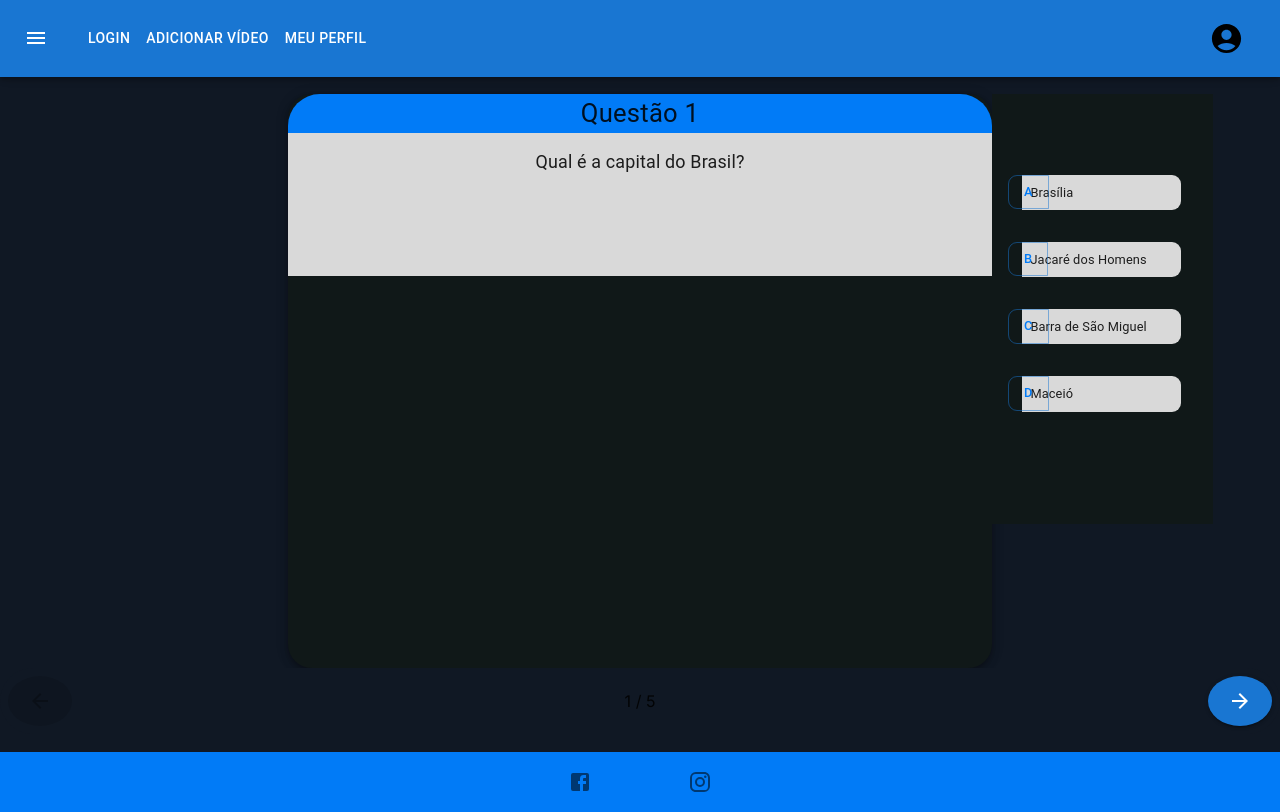
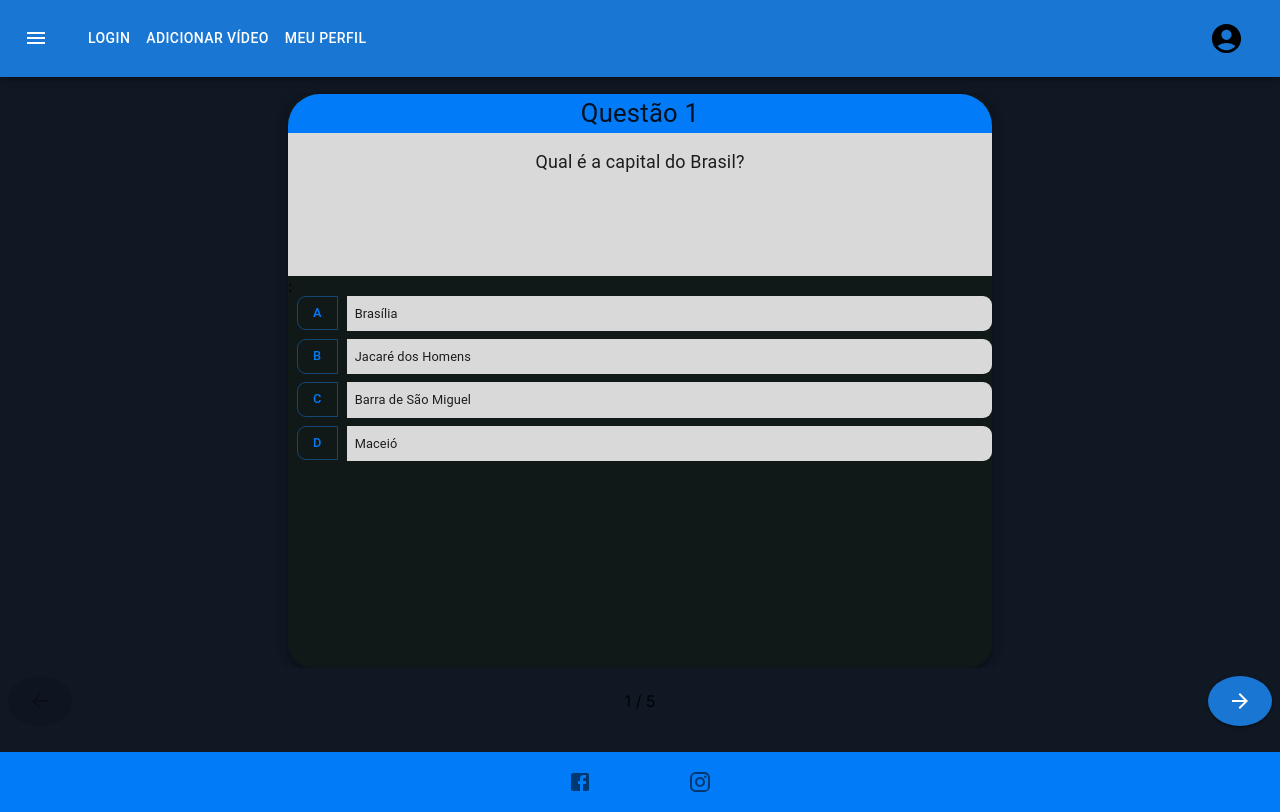
Before and after one commit to AulaOnline/AulaOnline, a React (Create React App) app: page /questionario in a window 1280 px wide. Built offline with nearby package versions, Linux system fonts and the light colour scheme.

Commit message:
questionario praticamente pronto

```diff
--- a/src/Pages/Questionario.js
+++ b/src/Pages/Questionario.js
@@ -108,18 +108,18 @@ export default function Questionario() {
                     textAlign: "center"
                 }}
             >
-                <Paper elevation={5} xs="12" md="12" sx={{ borderRadius: 6, bgcolor: "#101818", height: "85%", width: "55%" }}>
-                    <Grid container xs="12" md="12" direction="column" alignItems="center" sx={{ height: '100%', alignItems: "flex-start" }}>
-                        <Grid item container justifyContent="center" sx={{ borderRadius: '32px 32px 0 0', bgcolor: "#017BF7", width: "100%" }}>
+                <Paper elevation={5} xs="12" md="12" sx={{ borderRadius: 6, bgcolor: "#101818", height: "85%", width: "55%", overflow: "auto" }}>
+                    <Grid container xs="12" md="12" direction="column" alignItems="center" sx={{ height: '100%', alignItems: "flex-start", overflow: "auto" }}>
+                        <Box item container justifyContent="center" sx={{ borderRadius: '32px 32px 0 0', bgcolor: "#017BF7", width: "100%" }}>
                             <Typography sx={{ fontSize: '2vw', textAlign: 'center' }}>{steps[activeStep].label}</Typography>
-                        </Grid>
+                        </Box>
                         <Grid item container sx={{ bgcolor: "#D9D9D9", height: '25%', width: '100%', p: 2 }}>
                             <Typography sx={{ width: '100%', textAlign: 'center', fontSize: '1.4vw' }}>{steps[activeStep].question}</Typography>
-                        </Grid>
-                        <Grid item container xs={'auto'} md={'auto'} sx={{ display: "flex", bgcolor: "#101818", width: '100%', p: 2, overflowY: 'auto', alignItems: 'center', height: '75%' }}>
-                            <Grid container direction="column" spacing={2} sx={{ display: "flex", justifyContent: "center", alignItems: 'center' }}>
+                        </Grid>:
+                        <Box sx={{ bgcolor: "#101818", width: '100%', overflow: 'auto', alignItems: 'center'}}>
+                            <Grid container direction="column" spacing={1} sx={{ justifyContent: "center", alignItems: 'center', padding:'0px' }}>
                                 {steps[activeStep].options.map((option, index) => (
-                                    <Grid item container xs={12} md={12} sx={{ display: "flex", bgcolor: "#101818", width: '100%', p: 2 }}>
+                                    <Grid item container xs={12} md={12} sx={{  bgcolor: "#101818", width: '100%', padding: '0px'}}>
                                         <Grid item xs={2} md={1}>
                                             <Button
                                                 variant={selectedOptions[activeStep] === `option-${index}` ? 'contained' : 'outlined'}
@@ -136,7 +136,7 @@ export default function Questionario() {
                                                 {option}
                                             </Button>
                                         </Grid>
-                                        <Grid item xs={10} md={11} sx={{ minWidth: '80%', display: "flex", alignItems: 'stretch', bgcolor: "#D9D9D9", borderRadius: '0 9px 9px 0' }}>
+                                        <Grid item xs={10} md={11} sx={{ display: "flex", alignItems: 'stretch', bgcolor: "#D9D9D9", borderRadius: '0 9px 9px 0', padding:'0px' }}>
                                             <Typography sx={{ fontSize: '1vw', textAlign: 'left', padding: 1, width: '100%' }}>{steps[activeStep].alternatives[index]}</Typography>
                                         </Grid>
                                     </Grid>
@@ -151,10 +151,10 @@ export default function Questionario() {
                                     )}
                                 </Grid>
                             </Grid>
-                        </Grid>
+                        </Box>
                     </Grid>
                 </Paper>
-                <Grid item container justifyContent="center" sx={{ width: "100%" }}>
+                <Grid item container justifyContent="center" sx={{ width: "100%", overflow: "auto" }}>
                     <MobileStepper
                         sx={{ width: "100%", borderRadius: 16, bgcolor: "#101824" }}
                         variant="text"
```
